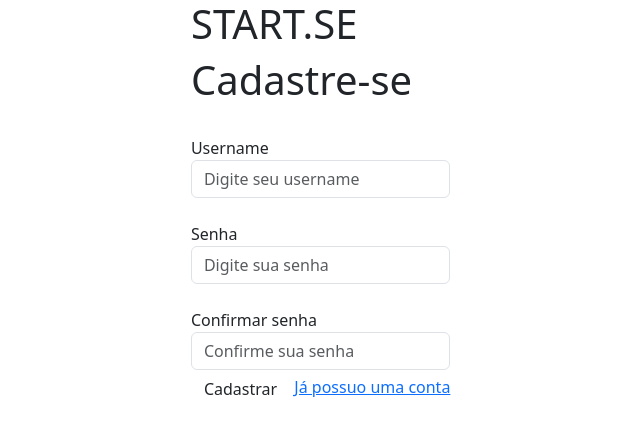
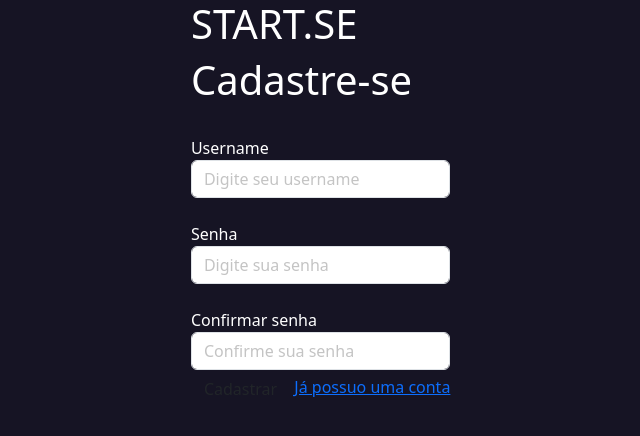
Before and after one commit to gabriel-lumertz/starte-se, a Django app: page /usuarios/cadastro/ in a window 1280 px wide. Shown: the top 436 px of the page, without its empty margins (426-1066 px from the left). Run offline with Django 4.2, Linux system fonts and the light colour scheme.

Commit message:
Adicionase css base

```diff
--- a/templates/base.html
+++ b/templates/base.html
@@ -1,9 +1,12 @@
+{% load static %}
+
 <!doctype html>
 <html lang="en">
   <head>
     <meta charset="utf-8">
     <meta name="viewport" content="width=device-width, initial-scale=1">
     <title>{% block 'title' %}{% endblock %}</title>
+    <link rel="stylesheet" href={% static 'geral/css/base.css' %}>
     <link href="https://cdn.jsdelivr.net/npm/bootstrap@5.3.3/dist/css/bootstrap.min.css" rel="stylesheet">
     {% block 'head' %}{% endblock 'head' %}
   </head>
--- /dev/null
+++ b/templates/static/geral/css/base.css
@@ -0,0 +1,53 @@
+:root{
+
+    --main-color: #161424;
+    --dark-color: #0D0C16;
+    --contrast-color: #4F46E5;
+
+}
+
+body{
+    color: white !important;
+    background-color: var(--main-color) !important;
+}
+
+.bg-color-dark{
+
+    background-color: var(--main-color);
+
+}
+
+.p-bold{
+
+    font-weight: bold;
+
+}
+
+.color-dark{
+    color: var(--dark-color);
+}
+
+.dark-color{
+    background-color: var(--dark-color);
+    color: white !important;
+}
+
+.centralizar{
+    text-align: center;
+}
+
+::-webkit-input-placeholder {
+    color: rgb(196, 196, 196) !important;
+ }
+
+ :-moz-placeholder { /* Firefox 18- */
+    color: rgb(196, 196, 196) !important;
+ }
+
+ ::-moz-placeholder {  /* Firefox 19+ */
+    color: rgb(196, 196, 196) !important;
+ }
+
+ :-ms-input-placeholder {
+    color: rgb(196, 196, 196) !important;
+ }
```
Also changed, not shown: core/settings.py (+6 -1 lines).
